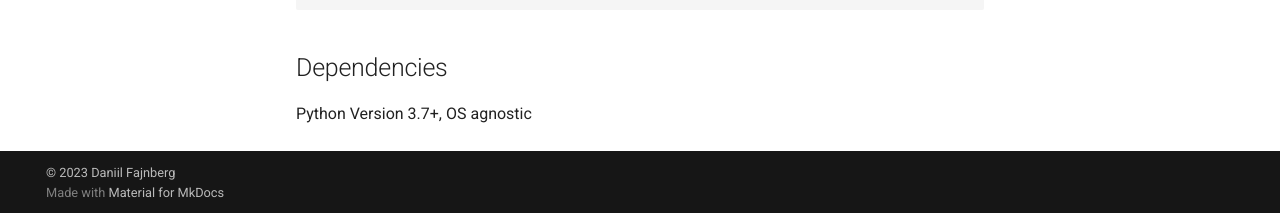
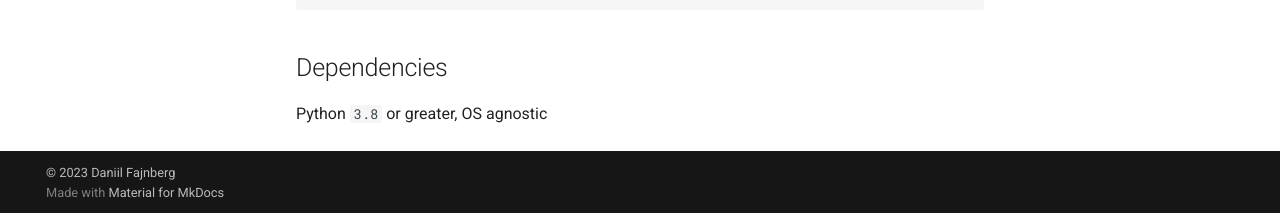
Before and after one commit to daniil-berg/syslogformat, an MkDocs documentation site: the page built from docs/index.md, in a window 1280 px wide and 900 px high, scrolled down 2614 px. Shown: the part 684-897 px from the top of the window. Built offline with MkDocs 1.6.1 and Material for MkDocs 9.7.7, drawn with Linux system fonts in a browser that asks for light colours; comment, search, counter and statistics services are not loaded.

Commit message:
🗑️ Drop Python 3.7 support

```diff
--- a/docs/index.md
+++ b/docs/index.md
@@ -135,7 +135,7 @@
 
 ## Dependencies
 
-Python Version 3.7+, OS agnostic
+Python `3.8` or greater, OS agnostic
 
 
 [1]: https://daniil-berg.github.io/syslogformat
--- a/pyproject.toml
+++ b/pyproject.toml
@@ -14,7 +14,7 @@
 maintainers = [
     { name = "Daniil Fajnberg", email = "mail@daniil.fajnberg.de" },
 ]
-requires-python = ">=3.7, <4.0"
+requires-python = ">=3.8, <4.0"
 keywords = [
     "logging",
     "formatting",
@@ -24,7 +24,6 @@
 classifiers = [
     "Development Status :: 4 - Beta",
     "Programming Language :: Python :: 3 :: Only",
-    "Programming Language :: Python :: 3.7",
     "Programming Language :: Python :: 3.8",
     "Programming Language :: Python :: 3.9",
     "Programming Language :: Python :: 3.10",
```
